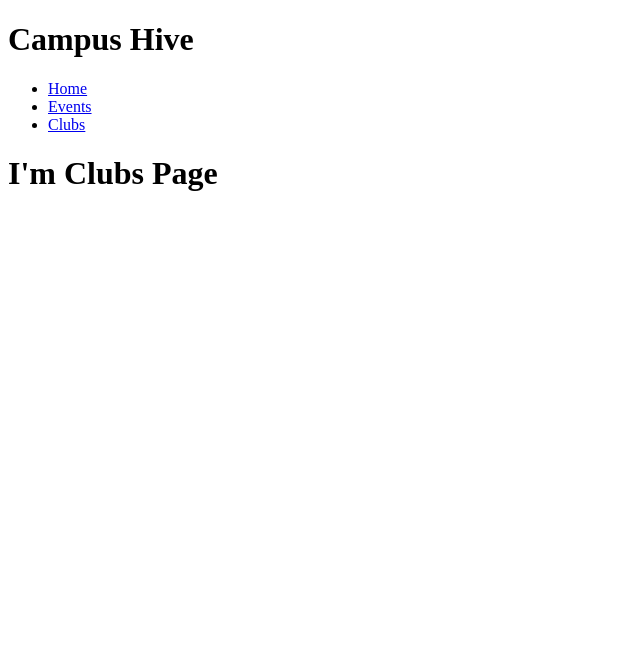
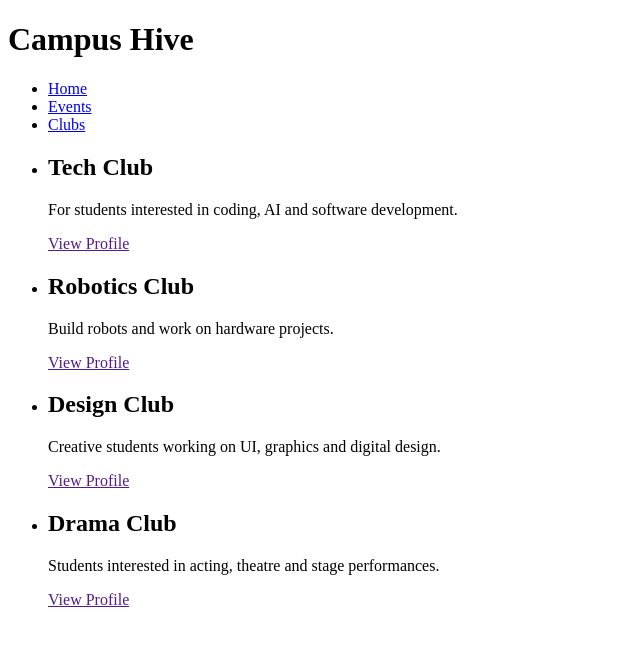
Before and after one commit to Vikash-Attrish/Campus-Hive, a website: page clubs.html in a window 1280 px wide. Shown: the whole page, without its empty margins (0-640 px from the left). Drawn offline with Linux system fonts and the light colour scheme.

Commit message:
provide components like club name, description and view details for clubs page

```diff
--- a/clubs.html
+++ b/clubs.html
@@ -16,6 +16,31 @@
           </ul>
         </nav>
       </header>
-      <h1>I'm Clubs Page</h1>
+      <main>
+        <section>
+            <ul>
+                <li>
+                    <h2>Tech Club</h2>
+                    <p>For students interested in coding, AI and software development.</p>
+                    <a href="">View Profile</a>
+                </li>
+                <li>
+                    <h2>Robotics Club</h2>
+                    <p>Build robots and work on hardware projects.</p>
+                    <a href="">View Profile</a>
+                </li>
+                <li>
+                    <h2>Design Club</h2>
+                    <p>Creative students working on UI, graphics and digital design.</p>
+                    <a href="">View Profile</a>
+                </li>
+                <li>
+                    <h2>Drama Club</h2>
+                    <p>Students interested in acting, theatre and stage performances.</p>
+                    <a href="">View Profile</a>
+                </li>
+            </ul>
+        </section>
+      </main>
 </body>
 </html>
```
